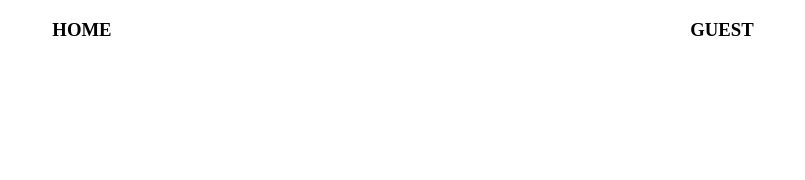
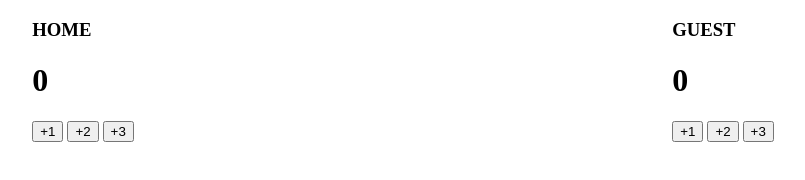
Before and after one commit to EnesAliji/score-tracker, a plain HTML site: page index.html in a window 1280 px wide. Shown: the whole page, without its empty margins (237-1042 px from the left). Drawn offline with Linux system fonts and the light colour scheme.

Commit message:
The functional side is done

```diff
--- a/index.html
+++ b/index.html
@@ -6,9 +6,23 @@
         <div class="container">
             <div>
                 <h3>HOME</h3>
+                <h1 id="home-score"></h1>
+                <div class="button-section">
+                    <button id="one" onclick="oneHome()">+1</button>
+                    <button id="two" onclick="twoHome()">+2</button>
+                    <button id="three" onclick="threeHome()">+3</button>
+
+                </div>
             </div>
             <div>
-                <h3>GUEST</h3>
+                <h3 >GUEST</h3>
+                <h1 id="away-score">0</h1>
+                <div class="button-section">
+                    <button id="one" onclick="oneAway()">+1</button>
+                    <button id="two" onclick="twoAway()">+2</button>
+                    <button id="three" onclick="threeAway()">+3</button>
+
+                </div>
             </div>
         </div>
         <script src="index.js"></script>
--- a/index.js
+++ b/index.js
@@ -0,0 +1,52 @@
+
+let homeScore = document.getElementById("home-score");
+let awayScore = document.getElementById("away-score");
+
+homeScore.textContent = 0;
+awayScore.textContent = 0;
+
+let result = 0;
+let awayResult = 0;
+
+function oneHome(){
+    result += 1;
+
+    homeScore.textContent = result;
+
+}
+
+function twoHome(){
+    result += 2;
+
+    homeScore.textContent = result;
+
+}
+
+function threeHome(){
+    result += 3;
+
+    homeScore.textContent = result;
+
+}
+
+
+function oneAway(){
+    awayResult += 1;
+
+    awayScore.textContent = awayResult;
+
+}
+
+function twoAway(){
+    awayResult += 2;
+
+    awayScore.textContent = awayResult;
+
+}
+
+function threeAway(){
+    awayResult += 3;
+
+    awayScore.textContent = awayResult;
+
+}
```
